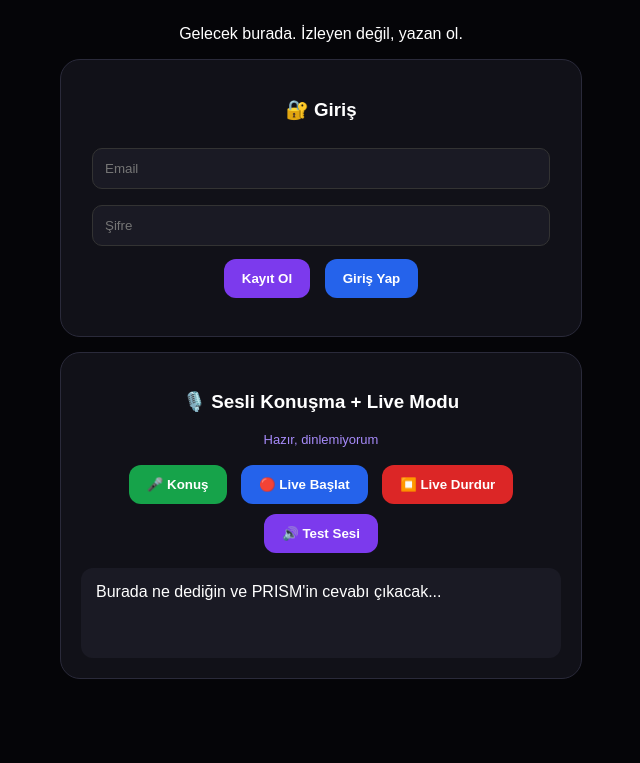
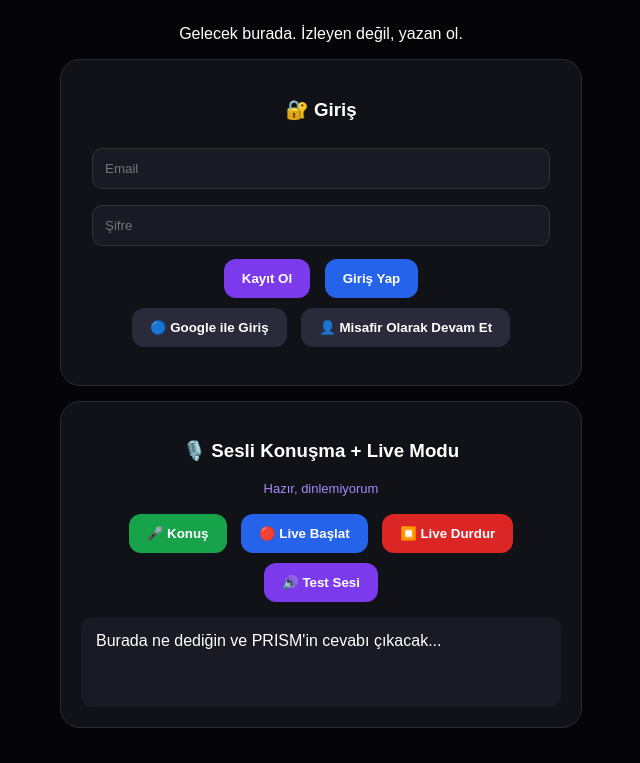
Before and after one commit to akif4161/prism, a plain HTML site: page index.html in a window 1280 px wide. Shown: the part 99-862 px from the top of the page, without its empty margins (319-959 px from the left). Before the commit the page ends 813 px from the top, so only its background shows below. Drawn offline with nearby package versions, Linux system fonts and the light colour scheme.

Commit message:
Add new buttons for Google and guest login

```diff
--- a/index.html
+++ b/index.html
@@ -14,6 +14,7 @@
   .mavi{background:#2563eb;color:white}
   .yesil{background:#16a34a;color:white}
   .kirmizi{background:#dc2626;color:white}
+  .gri{background:#2a2a3a;color:white}
   #cevap{background:#1a1a24;padding:15px;border-radius:12px;min-height:60px;text-align:left;margin-top:10px}
   #durum{font-size:13px;color:#a78bfa}
 </style>
@@ -24,12 +25,16 @@
 <p>Gelecek burada. İzleyen değil, yazan ol.</p>
 
 <!-- GİRİŞ -->
-<div class="box">
+<div class="box" id="girisKutusu">
   <h3>🔐 Giriş</h3>
   <input id="email" placeholder="Email">
   <input id="sifre" type="password" placeholder="Şifre">
+  <br>
   <button class="mor" onclick="kayitOl()">Kayıt Ol</button>
   <button class="mavi" onclick="girisYap()">Giriş Yap</button>
+  <br>
+  <button class="gri" onclick="googleGiris()">🔵 Google ile Giriş</button>
+  <button class="gri" onclick="misafirGiris()">👤 Misafir Olarak Devam Et</button>
   <p id="kullanici" style="font-size:13px;color:#aaa"></p>
 </div>
 
@@ -46,23 +51,37 @@
 
 <script src="https://cdn.jsdelivr.net/npm/@supabase/supabase-js@2"></script>
 <script>
-  // BURAYI KENDİ BİLGİLERİNLE DEĞİŞTİR
+  // BURAYI KENDİ BİLGİLERİNLE DEĞİŞTİR - TÜRKÇE ANLATIMI
+  // 1.si = Proje Bağlantı Adresin
+  // 2.si = Herkese Açık Anahtarın (anon / publishable)
   const SUPABASE_URL = "BURAYA_PROJECT_URL";
   const SUPABASE_KEY = "BURAYA_ANON_KEY";
   const supabase = window.supabase.createClient(SUPABASE_URL, SUPABASE_KEY);
 
+  // MAIL İLE KAYIT
   async function kayitOl(){
     const email = document.getElementById('email').value;
     const password = document.getElementById('sifre').value;
     const { error } = await supabase.auth.signUp({ email, password });
     if(error) alert(error.message); else alert('Kayıt oldu, mailini kontrol et!');
   }
+  // MAIL İLE GİRİŞ
   async function girisYap(){
     const email = document.getElementById('email').value;
     const password = document.getElementById('sifre').value;
     const { error, data } = await supabase.auth.signInWithPassword({ email, password });
     if(error) alert(error.message);
     else { document.getElementById('kullanici').innerText = 'Hoşgeldin: ' + data.user.email; alert('Giriş başarılı 💎'); }
+  }
+  // GOOGLE İLE GİRİŞ
+  async function googleGiris(){
+    const { error } = await supabase.auth.signInWithOAuth({ provider: 'google' });
+    if(error) alert(error.message);
+  }
+  // MİSAFİR GİRİŞİ - Supabase istemez
+  function misafirGiris(){
+    document.getElementById('kullanici').innerText = 'Misafir olarak devam ediyorsun 👤';
+    alert('Misafir olarak girdin kral, hoşgeldin!');
   }
 
   // SESLİ KONUŞMA
@@ -90,7 +109,7 @@
 
   function dinle(){
     if(!('webkitSpeechRecognition' in window || 'SpeechRecognition' in window)){
-      alert('Telefonun bu tarayıcıda ses tanımayı desteklemiyor. Chrome kullan kral.');
+      alert('Bu tarayıcı ses tanımayı desteklemiyor. Chrome kullan kral.');
       return;
     }
     const SR = window.SpeechRecognition || window.webkitSpeechRecognition;
```
